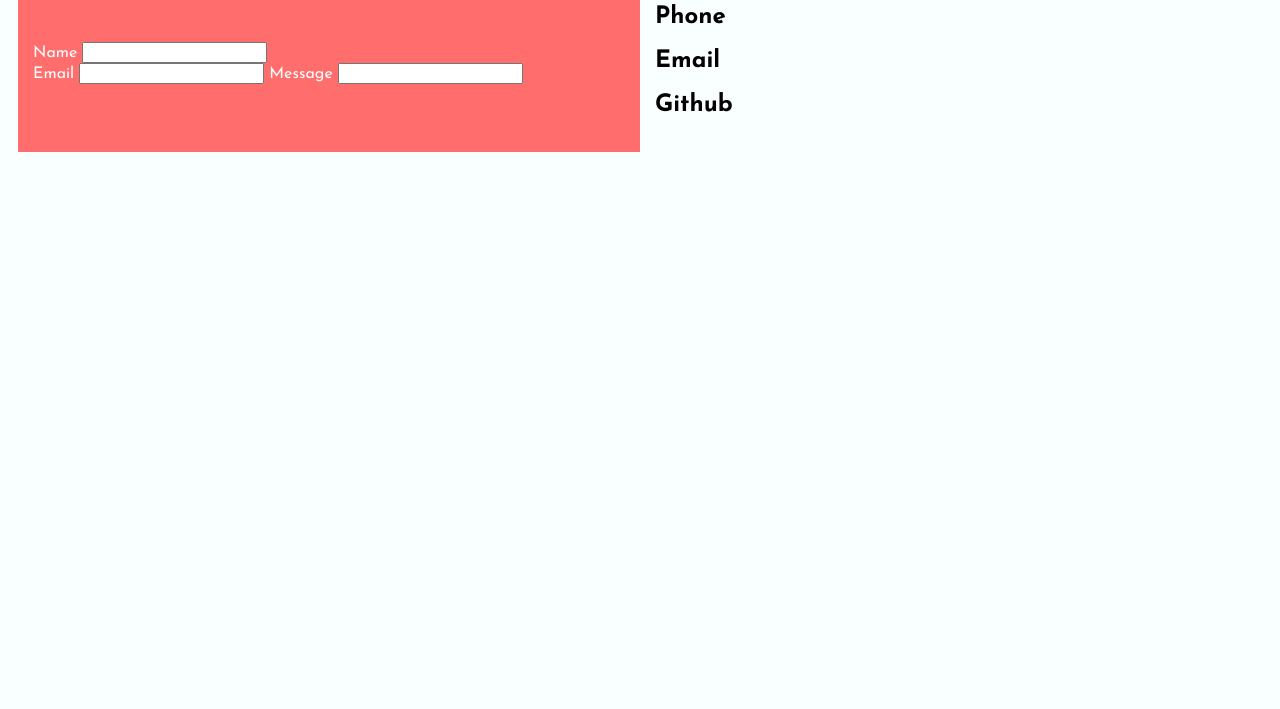
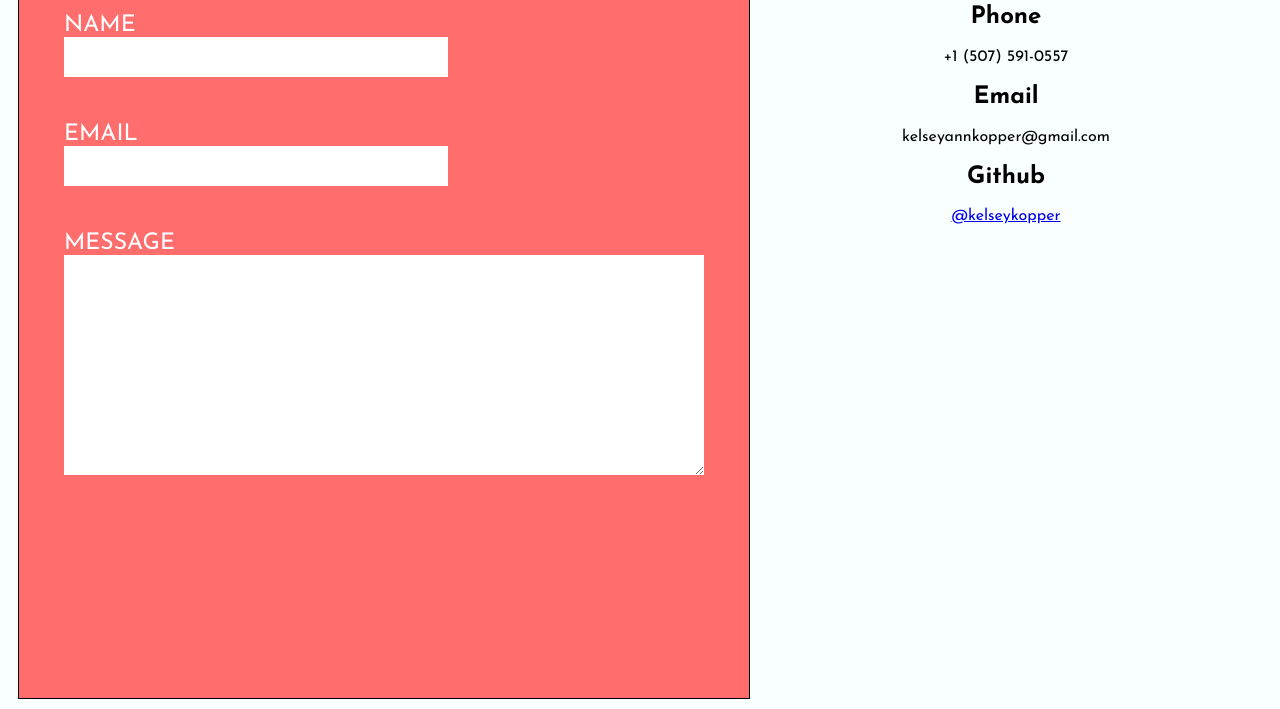
Before and after one commit to kelseykopper/personal-website, a plain HTML site: page inspiration/contact.html in a window 1280 px wide. Shown: the part 160-869 px from the top of the page. Before the commit the page ends 800 px from the top, so only its background shows below. Drawn offline with Linux system fonts and the light colour scheme; a web font is replaced by a local one.

Commit message:
fixed contact page display

```diff
--- a/inspiration/contact.html
+++ b/inspiration/contact.html
@@ -27,14 +27,20 @@
         <h1>MESSAGE ME</h1>
         <div class="msg-form">
           <form action="">
-            <label for="name">Name</label>
-            <input type="text" name="name" id="name"><br>
+            <div class="form-element">
+              <label for="name">NAME</label>
+              <input type="text" name="name" id="name"><br>
+            </div>
 
-            <label for="email">Email</label>
-            <input type="email" name="email" id="email">
+            <div class="form-element">
+              <label for="email">EMAIL</label>
+              <input type="email" name="email" id="email"><br>
+            </div>
 
-            <label for="msg">Message</label>
-            <input type="text" name="msg" id="msg">
+            <div class="form-element">
+              <label for="msg">MESSAGE</label>
+              <textarea rows="10" cols="55" id="msg"></textarea>
+            </div>
           </form>
         </div>
       </div>
@@ -42,8 +48,11 @@
       <div class="contact-right">
         <h1>OR REACH ME AT...</h1>
         <h2>Phone</h2>
+        <p>+1 (507) 591-0557</p>
         <h2>Email</h2>
+        <p>kelseyannkopper@gmail.com</p>
         <h2>Github</h2>
+        <a href="https://github.com/kelseykopper">@kelseykopper</a>
       </div>
   </div>
 
--- a/inspiration/style/contact.css
+++ b/inspiration/style/contact.css
@@ -2,6 +2,7 @@
   display: grid;
   grid-template-columns: 1fr 1fr;
   margin: 10px;
+  height: 100%;
 }
 
 .contact-container h1 {
@@ -13,9 +14,38 @@
   background-color: rgb(255, 109, 109);
   color: white;
   padding: 15px;
-  display: grid;
+  border: 1px solid black;
+  max-width: 1fr;
 }
 
 .contact-right {
-  padding: 15px;
+  padding-inline: 40px;
+  padding-top: 15px;
+  text-align: center;
 }
+
+
+.form-element {
+  margin: 30px;
+}
+
+label {
+  font-size: 23px;
+}
+
+input {
+  display: block;
+  padding: 10px;
+  width: 60%;
+  border: none;
+  font-size: 20px;
+  font-family: "Josefin Sans", sans-serif;
+}
+
+#msg {
+  font-size: 20px;
+  font-family: "Josefin Sans", sans-serif;
+  display: block;
+  padding: 10px;
+  border: none;
+}
--- a/inspiration/style/projects.css
+++ b/inspiration/style/projects.css
@@ -10,8 +10,8 @@
 
 .projects .proj-tile {
   display: block;
-  margin-inline: 375px;
-  margin-bottom: 70px;
+  margin-inline: 340px;
+  margin-bottom: 60px;
   font-size: 23px;
   text-align: center;
   text-decoration: none;
```
Also changed, not shown: inspiration/index.html (+3 -7 lines).
